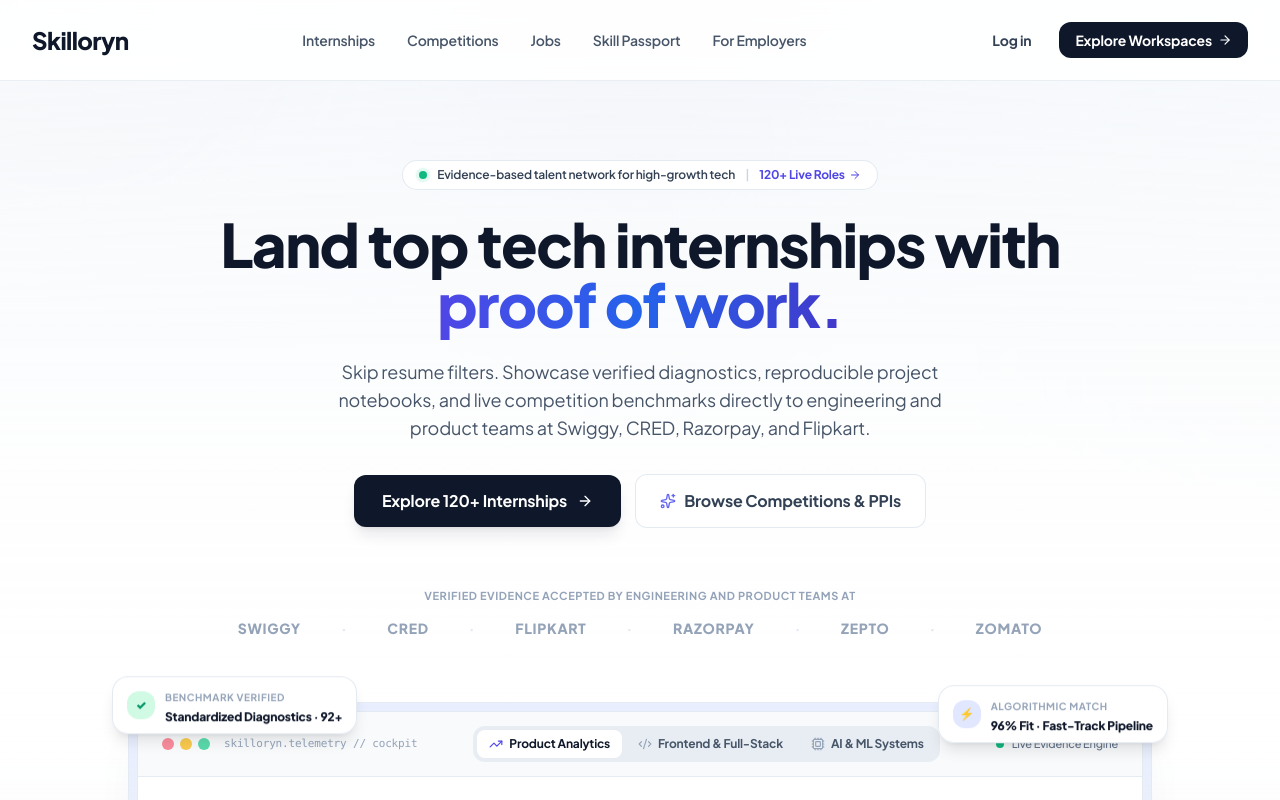
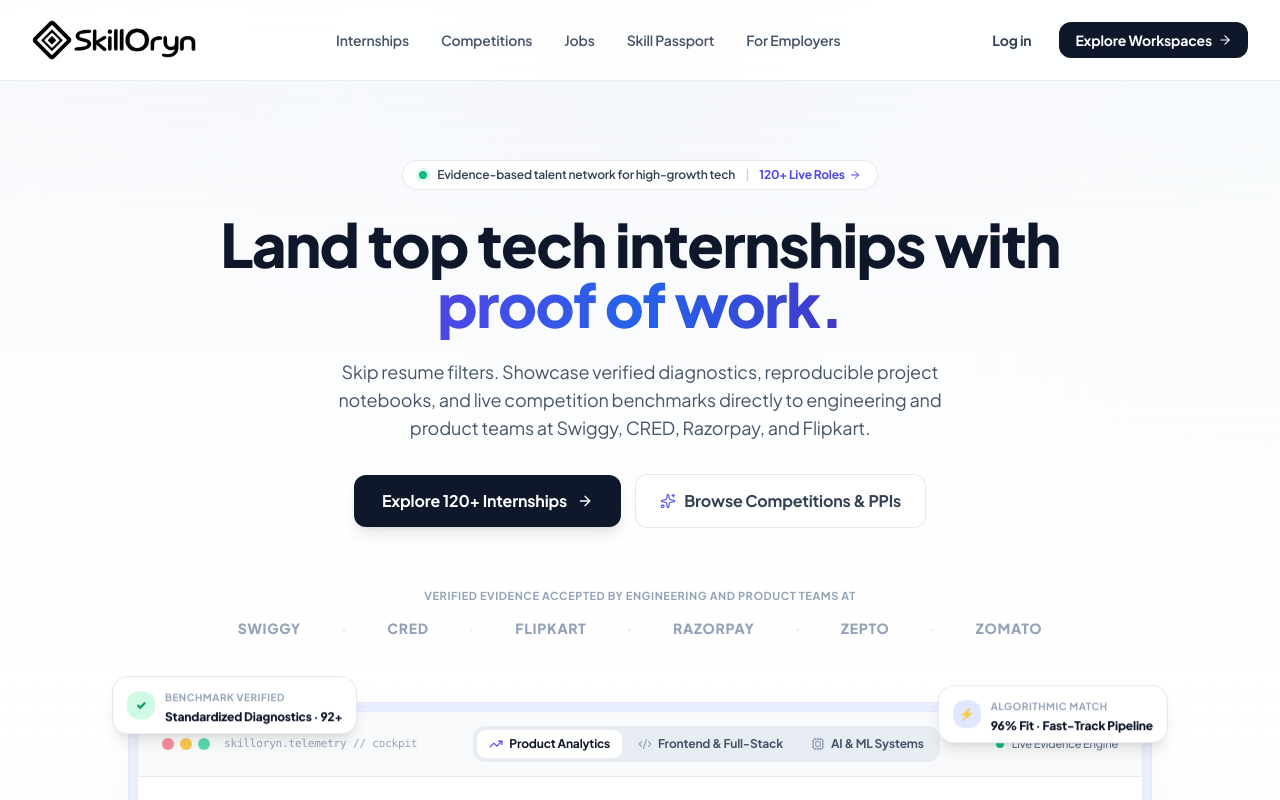
Before and after one commit to HarshitWadhwa/skilloryn, a React (Vite) app: page / in a window 1280 px wide. Shown: the top 800 px of the page. Built offline with nearby package versions, Linux system fonts and the light colour scheme.

Commit message:
feat: add Skilloryn branding across workspaces

```diff
--- a/src/components/Navbar.tsx
+++ b/src/components/Navbar.tsx
@@ -2,6 +2,7 @@
 import { useState } from 'react';
 import { Link } from 'react-router-dom';
 import { motion } from 'framer-motion';
+import logoImg from '../assets/skilloryn-logo.png';
 
 export default function Navbar() {
   const [isOpen, setIsOpen] = useState(false);
@@ -15,11 +16,13 @@
     >
       <div className="max-w-7xl mx-auto px-4 sm:px-6 lg:px-8">
         <div className="flex justify-between items-center h-16 sm:h-20">
-          {/* Clean Brand Text */}
-          <Link to="/" className="flex items-center group">
-            <span className="font-black text-2xl text-slate-900 tracking-tight group-hover:text-indigo-600 transition-colors">
-              Skilloryn
-            </span>
+          {/* Brand Logo with Live Preview */}
+          <Link to="/" className="flex items-center gap-2 group py-1">
+            <img
+              src={logoImg}
+              alt="SkillOryn"
+              className="h-8 sm:h-9 md:h-10 w-auto object-contain group-hover:opacity-90 transition-opacity"
+            />
           </Link>
 
           {/* Clean Nav Links (No icon/badge clutter) */}
--- a/src/pages/CompanyDashboard.tsx
+++ b/src/pages/CompanyDashboard.tsx
@@ -1,5 +1,6 @@
 import { useState, useEffect, useCallback } from 'react';
 import { useNavigate, useSearchParams, Link } from 'react-router-dom';
+import logoImg from '../assets/skilloryn-logo.png';
 import {
   Users, Briefcase, FileCheck, MessageSquare, Building2,
   CheckCircle2, Search, ArrowRight, ArrowLeft,
@@ -192,18 +193,17 @@
 
       {/* SIDEBAR */}
       <aside className="w-64 bg-white border-r border-slate-200/90 hidden md:flex flex-col z-20 text-slate-800 shrink-0">
-        <div className="h-16 flex items-center px-5 border-b border-slate-100 justify-between">
+        <div className="h-16 flex items-center px-4 border-b border-slate-100 justify-between">
           <div
-            className="flex flex-col cursor-pointer group"
+            className="flex items-center gap-2 cursor-pointer group"
             onClick={() => navigate('/choose-workspace')}
             title="Switch Workspace"
           >
-            <span className="font-black text-xl text-slate-900 tracking-tight block leading-none">
-              Skilloryn
-            </span>
-            <span className="text-[10px] text-indigo-600 font-bold tracking-wider uppercase block mt-1">
-              Company Workspace
-            </span>
+            <img
+              src={logoImg}
+              alt="SkillOryn"
+              className="h-8 sm:h-9 w-auto object-contain group-hover:opacity-90 transition-opacity"
+            />
           </div>
         </div>
 
--- a/src/pages/InstitutionDashboard.tsx
+++ b/src/pages/InstitutionDashboard.tsx
@@ -1,5 +1,6 @@
 import { useState, useEffect, useCallback } from 'react';
 import { useNavigate, useSearchParams, Link } from 'react-router-dom';
+import logoImg from '../assets/skilloryn-logo.png';
 import {
   GraduationCap, Users, BarChart3, Target, Zap, Settings,
   CheckCircle2, ArrowLeft, ChevronRight, Download,
@@ -134,18 +135,17 @@
 
       {/* SIDEBAR */}
       <aside className="w-64 bg-white border-r border-slate-200/90 hidden md:flex flex-col z-20 text-slate-800 shrink-0">
-        <div className="h-16 flex items-center px-5 border-b border-slate-100 justify-between">
+        <div className="h-16 flex items-center px-4 border-b border-slate-100 justify-between">
           <div
-            className="flex flex-col cursor-pointer group"
+            className="flex items-center gap-2 cursor-pointer group"
             onClick={() => navigate('/choose-workspace')}
             title="Switch Workspace"
           >
-            <span className="font-black text-xl text-slate-900 tracking-tight block leading-none">
-              Skilloryn
-            </span>
-            <span className="text-[10px] text-indigo-600 font-bold tracking-wider uppercase block mt-1">
-              Institution Workspace
-            </span>
+            <img
+              src={logoImg}
+              alt="SkillOryn"
+              className="h-8 sm:h-9 w-auto object-contain group-hover:opacity-90 transition-opacity"
+            />
           </div>
         </div>
 
--- a/src/pages/SignIn.tsx
+++ b/src/pages/SignIn.tsx
@@ -1,6 +1,7 @@
 import { useState, useEffect } from 'react';
 import { useNavigate, useSearchParams, Link } from 'react-router-dom';
 import { motion, AnimatePresence } from 'framer-motion';
+import logoImg from '../assets/skilloryn-logo.png';
 import {
   User, Building2, GraduationCap, ArrowRight, ArrowLeft,
   CheckCircle2, Sparkles, ShieldCheck, Lock, Mail, Eye, EyeOff,
@@ -147,10 +148,12 @@
       {/* Header */}
       <header className="relative z-10 border-b border-slate-200/90 bg-white/95 backdrop-blur-md">
         <div className="max-w-7xl mx-auto px-4 sm:px-8 h-16 flex items-center justify-between">
-          <Link to="/" className="flex items-center">
-            <span className="font-black text-2xl text-slate-900 tracking-tight hover:text-indigo-600 transition-colors">
-              Skilloryn
-            </span>
+          <Link to="/" className="flex items-center group py-1">
+            <img
+              src={logoImg}
+              alt="SkillOryn"
+              className="h-8 sm:h-9 w-auto object-contain group-hover:opacity-90 transition-opacity"
+            />
           </Link>
 
           {/* Stepper Pill */}
--- a/src/pages/StudentDashboard.tsx
+++ b/src/pages/StudentDashboard.tsx
@@ -17,6 +17,7 @@
 import SkillPassportBook, { DEFAULT_PROFILE, DEFAULT_SKILLS, DEFAULT_PROJECTS } from '../components/SkillPassportBook';
 import TrendingCarousel from '../components/TrendingCarousel';
 import { TRENDING_ITEMS, type TrendingItem } from '../data/trendingData';
+import logoImg from '../assets/skilloryn-logo.png';
 
 export type StudentTab =
   | 'home'
@@ -504,18 +505,17 @@
       {/* DESKTOP SIDEBAR */}
       <aside className="w-64 bg-white border-r border-slate-200/90 hidden md:flex flex-col z-20 text-slate-800 shrink-0">
         {/* Brand Header */}
-        <div className="h-16 flex items-center px-5 border-b border-slate-100 justify-between">
+        <div className="h-16 flex items-center px-4 border-b border-slate-100 justify-between">
           <div
-            className="flex flex-col cursor-pointer group"
+            className="flex items-center gap-2 cursor-pointer group"
             onClick={() => navigate('/choose-workspace')}
             title="Switch Workspace"
           >
-            <span className="font-black text-xl text-slate-900 tracking-tight block leading-none">
-              Skilloryn
-            </span>
-            <span className="text-[10px] text-indigo-600 font-bold tracking-wider uppercase block mt-1">
-              Student Workspace
-            </span>
+            <img
+              src={logoImg}
+              alt="SkillOryn"
+              className="h-8 sm:h-9 w-auto object-contain group-hover:opacity-90 transition-opacity"
+            />
           </div>
         </div>
 
--- a/src/pages/WorkspaceSelector.tsx
+++ b/src/pages/WorkspaceSelector.tsx
@@ -1,6 +1,7 @@
 import { useNavigate, Link } from 'react-router-dom';
 import { User, Building2, GraduationCap, ArrowRight, Sparkles, CheckCircle2, ArrowLeft, Info } from 'lucide-react';
 import { motion } from 'framer-motion';
+import logoImg from '../assets/skilloryn-logo.png';
 
 const workspaces = [
   {
@@ -87,10 +88,12 @@
       {/* Header */}
       <header className="sticky top-0 z-30 border-b border-slate-200/90 bg-white/95 backdrop-blur-md">
         <div className="max-w-7xl mx-auto px-4 sm:px-8 h-16 flex items-center justify-between">
-          <Link to="/" className="flex items-center">
-            <span className="font-black text-2xl text-slate-900 tracking-tight hover:text-indigo-600 transition-colors">
-              Skilloryn
-            </span>
+          <Link to="/" className="flex items-center group py-1">
+            <img
+              src={logoImg}
+              alt="SkillOryn"
+              className="h-8 sm:h-9 w-auto object-contain group-hover:opacity-90 transition-opacity"
+            />
           </Link>
 
           <Link
```
Also changed, not shown: src/assets/skilloryn-logo-cropped.png (added), src/assets/skilloryn-logo.png (added).
